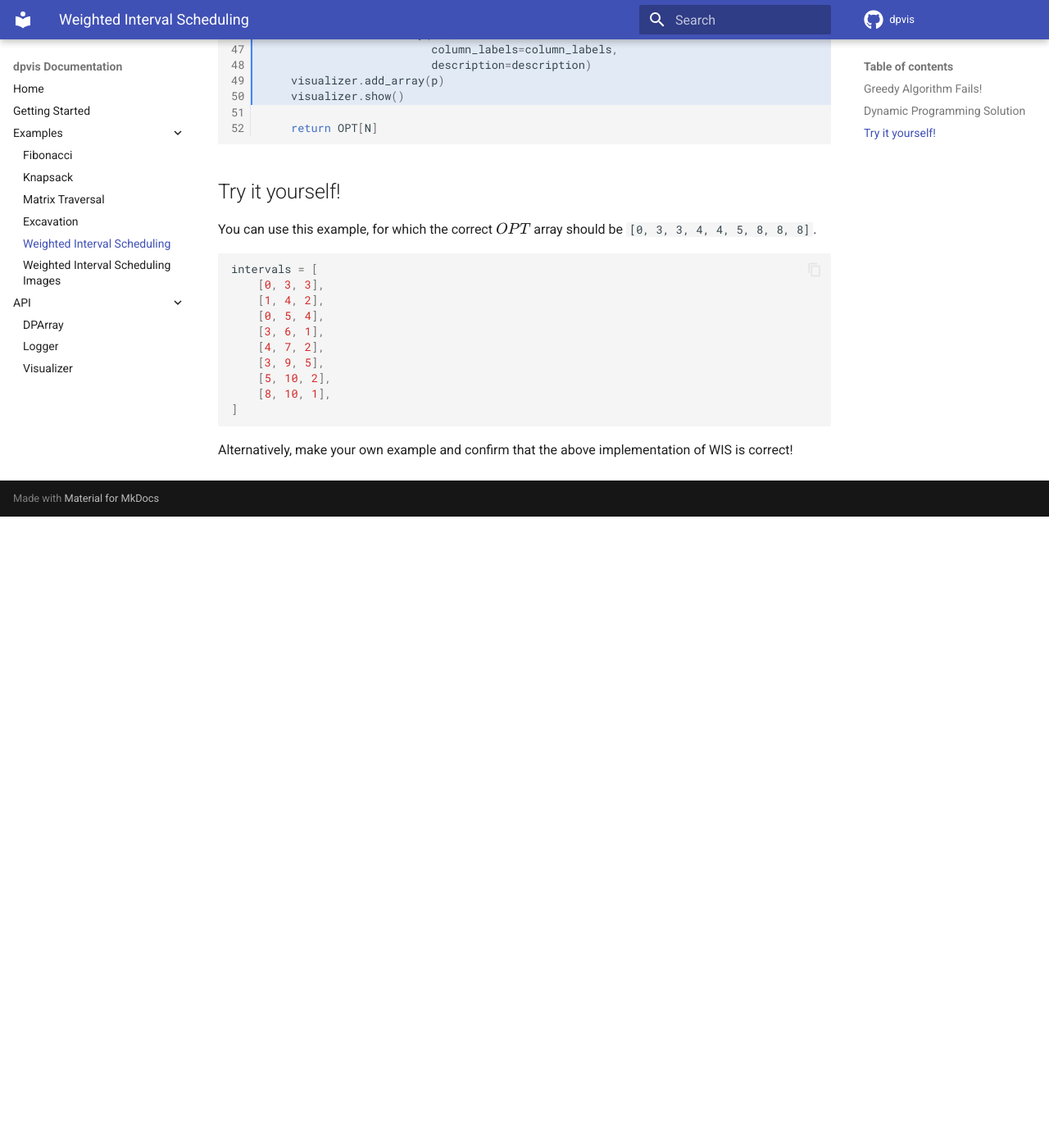
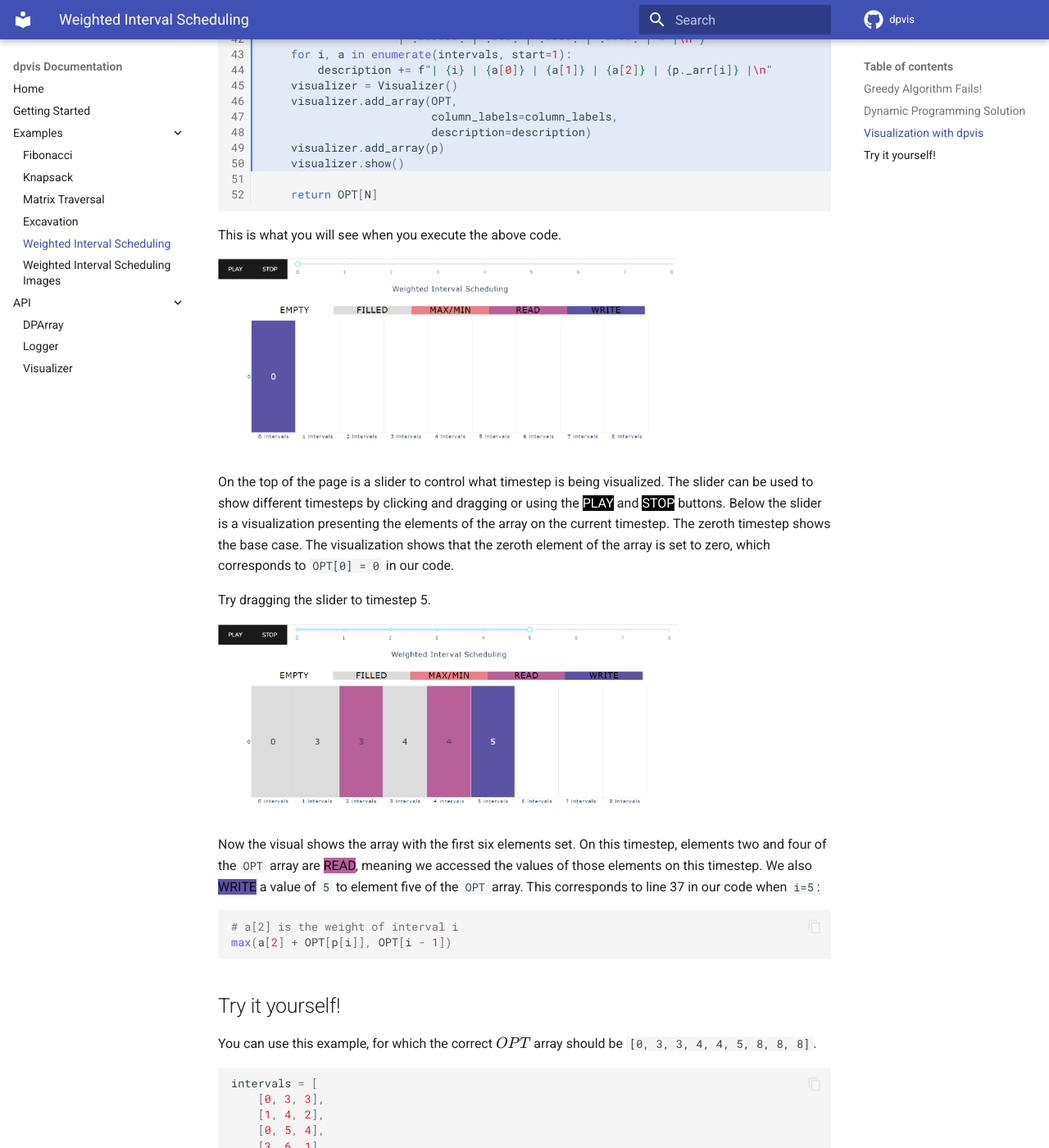
Before and after one commit to itsdawei/dpvis, an MkDocs documentation site: the page built from docs/examples/wis.md, in a window 1280 px wide and 1400 px high, scrolled down 2363 px. Shown: the whole window at 82% size. Built offline with MkDocs 1.6.1 and Material for MkDocs 9.7.7, drawn with Linux system fonts in a browser that asks for light colours; comment, search, counter and statistics services are not loaded; before the commit the page ends 2993 px from its top, so only the background shows below that; some of the changed text lies outside the part shown.

Commit message:
Update doc

````diff
--- a/docs/examples/wis.md
+++ b/docs/examples/wis.md
@@ -22,7 +22,7 @@ problem consisting of remaining compatible jobs $1, 2, ..., p(i)$, where $p(i)$
 denotes the last job that is compatible with $i$.
 
 **CASE 2: $OPT$ doesn't includes the interval $i$.** In this case, $OPT$ must
-include the optimal solution consisting of intervals $1, ..., i$.
+include the optimal solution consisting of intervals $1, ..., i-1$.
 
 We can implement this as follows:
 
@@ -48,24 +48,26 @@ def WIS_DP(intervals):
 
     # p[i] = largest index j < i s.t. interval i is compatible with j.
     p = [0] * (N + 1)
-    for i, a in enumerate(intervals, start=1):
+    for i, int_i in enumerate(intervals, start=1):
         # Search up to the ith interval.
-        for j, b in enumerate(intervals[:i], start=1):
-            # Check that a and b are compatible.
-            if min(a[1], b[1]) - max(a[0], b[0]) < 1:
+        for j, int_j in enumerate(intervals[:i], start=1):
+            # Check that int_i and int_j are compatible.
+            if min(int_i[1], int_j[1]) - max(int_i[0], int_j[0]) < 1:
                 p[i] = j
 
     # Base Case.
     OPT[0] = 0
 
-    # Compute OPT.
-    for i, a in enumerate(intervals, start=1):
-        OPT[i] = max(a[2] + OPT[p[i]], OPT[i - 1])
+    for i, int_i in enumerate(intervals, start=1):
+        OPT[i] = max(int_i[2] + OPT[p[i]], OPT[i - 1])
 
     return OPT[N]
 ```
 
-To visualize the dynamic program, replace the python lists with `DPArray`
+## Visualization with `dpvis`
+
+To visualize the dynamic program, replace the python lists with `DPArray` and
+add additional information to the visualization.
 
 ```python linenums="1" hl_lines="1-2 21 24-25 39-50"
 from dp import DPArray
@@ -121,6 +123,36 @@ def solve(intervals):
 
     return OPT[N]
 ```
+
+This is what you will see when you execute the above code.
+
+<img src="../images/dparray_empty.png" width="75%"/>
+
+On the top of the page is a slider to control what timestep is being
+visualized. The slider can be used to show different timesteps by clicking and
+dragging or using the <span
+style="color:white;background-color:black">PLAY</span> and <span
+style="color:white;background-color:black">STOP</span> buttons. Below the
+slider is a visualization presenting the elements of the array on the current
+timestep. The zeroth timestep shows the base case. The visualization shows that
+the zeroth element of the array is set to zero, which corresponds to `OPT[0]
+= 0` in our code.
+
+Try dragging the slider to timestep 5.
+
+<img src="../images/dparray_partial.png" width="75%"/>
+
+Now the visual shows the array with the first six elements set. On this
+timestep, elements two and four of the `OPT` array are <span
+style="background-color:#b7609a">READ</span>, meaning we accessed the values of
+those elements on this timestep. We also <span
+style="background-color:#5c53a5">WRITE</span> a value of `5` to element five of
+the `OPT` array. This corresponds to line 37 in our code when `i=5`:
+```python
+# a[2] is the weight of interval i
+max(a[2] + OPT[p[i]], OPT[i - 1])
+```
+
 
 ## Try it yourself!
 
````
Also changed, not shown: other parts of docs/examples/wis.md (+6 -6 lines), 3 other files.
